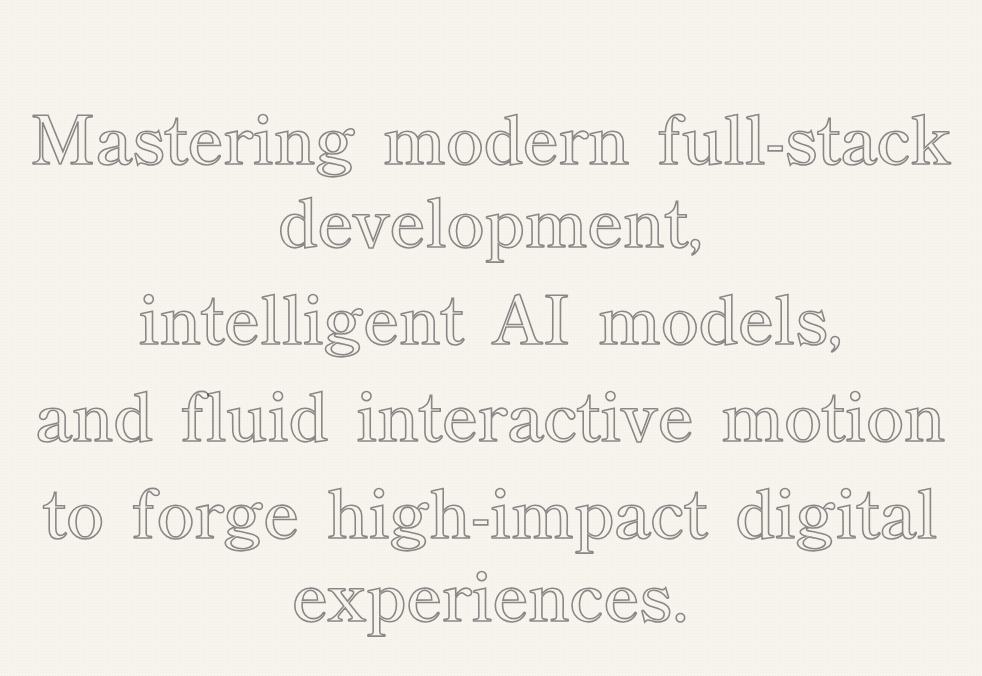
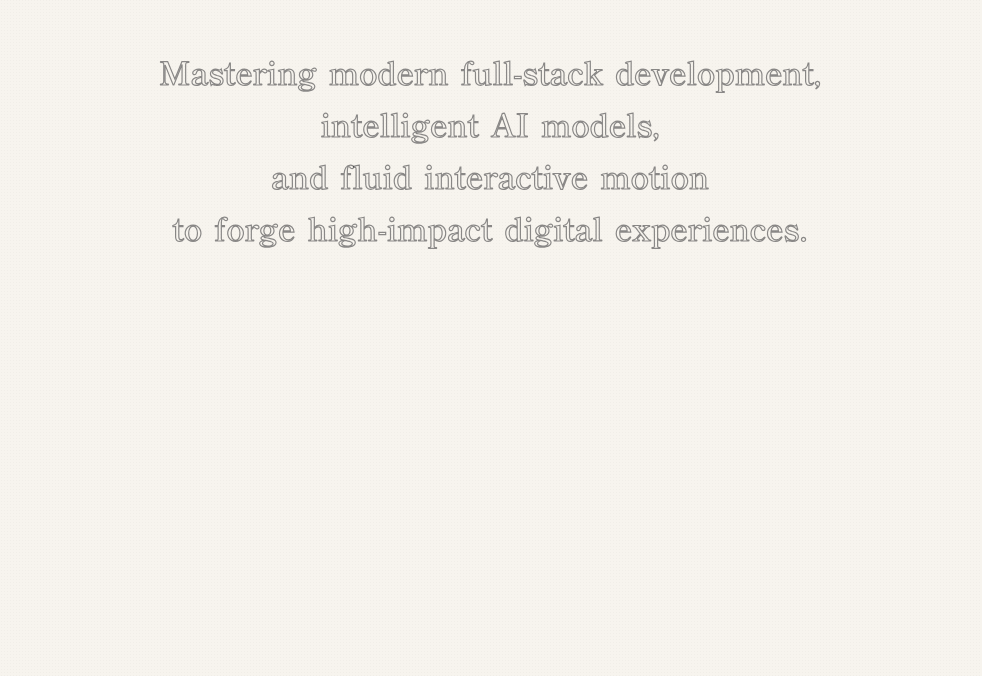
Before and after one commit to Mr-Prince2/aariyas-bevin-portfolio, a React (Vite) app: page / in a window 1280 px wide. Shown: the part 1885-2561 px from the top of the page, without its empty margins (150-1132 px from the left). Built offline with nearby package versions, Linux system fonts and the light colour scheme; the HTML template or start-up script is replaced by a standard one.

Commit message:
style(skills): reduce font size and stroke of editorial text reveal

```diff
--- a/src/sections/Skills/Skills.css
+++ b/src/sections/Skills/Skills.css
@@ -78,9 +78,9 @@
 /* EDITORIAL OUTLINE-TO-SOLID-FILL SCROLL REVEAL (REFERENCE STYLE) */
 .sk-reveal-container {
   width: 100%;
-  max-width: 1100px;
-  margin: 3.5rem auto 5rem;
-  padding: 3rem 1rem;
+  max-width: 1000px;
+  margin: 2rem auto 3.25rem;
+  padding: 1.5rem 1rem;
   display: flex;
   justify-content: center;
   align-items: center;
@@ -92,7 +92,7 @@
   flex-direction: column;
   align-items: center;
   justify-content: center;
-  gap: 0.85rem;
+  gap: 0.55rem;
   width: 100%;
 }
 
@@ -101,12 +101,12 @@
   flex-wrap: wrap;
   justify-content: center;
   align-items: baseline;
-  gap: 0 0.42em;
+  gap: 0 0.38em;
   font-family: 'Shippori Mincho', serif;
-  font-size: clamp(2.2rem, 5.2vw, 4.4rem);
+  font-size: clamp(1.25rem, 2.5vw, 2.15rem);
   font-weight: 600;
-  line-height: 1.25;
-  letter-spacing: -0.015em;
+  line-height: 1.35;
+  letter-spacing: -0.01em;
 }
 
 .reveal-word {
@@ -119,14 +119,14 @@
 .reveal-word-stroke {
   display: inline-block;
   color: transparent;
-  -webkit-text-stroke: 1.5px rgba(242, 238, 230, 0.42);
+  -webkit-text-stroke: 1.1px rgba(242, 238, 230, 0.42);
   user-select: none;
   pointer-events: none;
   transition: -webkit-text-stroke-color 0.3s ease;
 }
 
 [data-theme="light"] .reveal-word-stroke {
-  -webkit-text-stroke: 1.6px rgba(5, 5, 8, 0.45);
+  -webkit-text-stroke: 1.2px rgba(5, 5, 8, 0.45);
 }
 
 /* Solid fill layer on top that scrubs in */
@@ -137,7 +137,7 @@
   width: 100%;
   height: 100%;
   color: var(--sumi);
-  -webkit-text-stroke: 1.5px var(--sumi);
+  -webkit-text-stroke: 1.1px var(--sumi);
   opacity: 0;
   pointer-events: none;
   will-change: opacity;
@@ -145,7 +145,7 @@
 }
 
 [data-theme="light"] .reveal-word-fill {
-  -webkit-text-stroke: 1.6px var(--sumi);
+  -webkit-text-stroke: 1.2px var(--sumi);
 }
 
 /* Individual card title scrub words */
```
